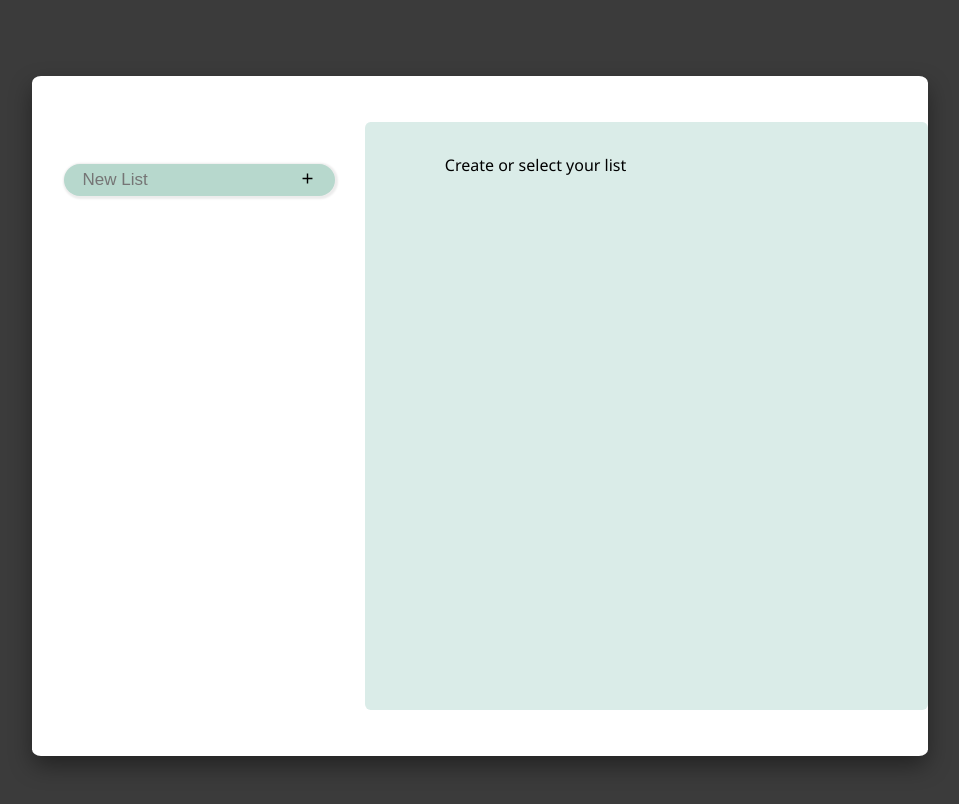
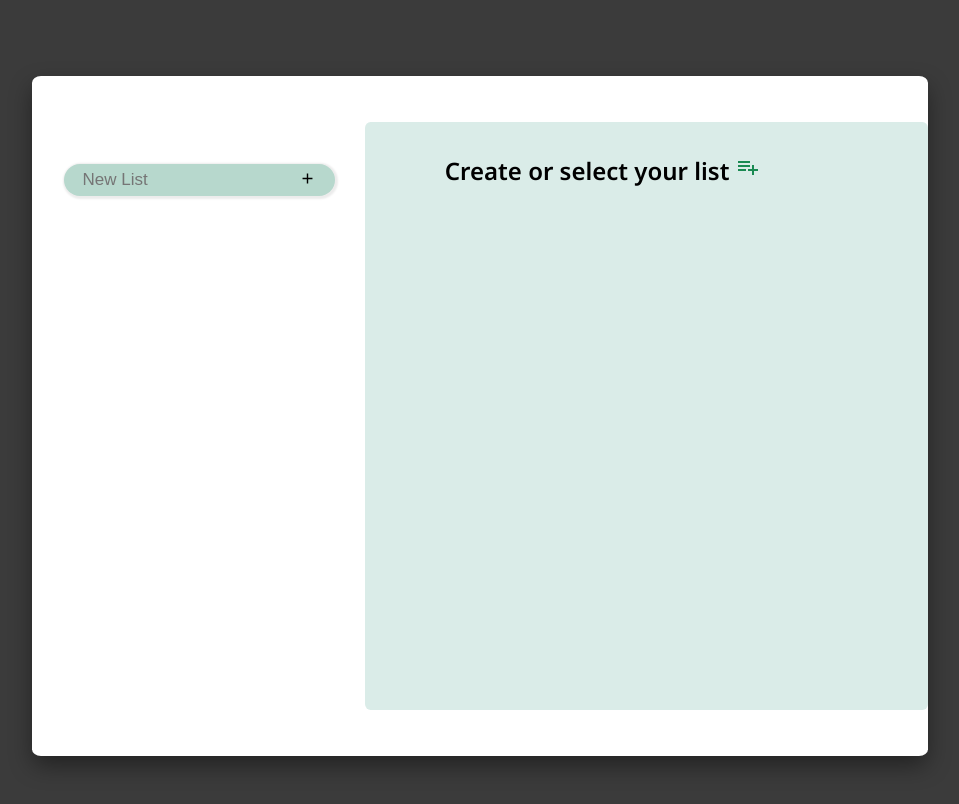
Before and after one commit to leonardoxavier01/to-do-app, a React (Create React App) app: page / in a window 1280 px wide. Shown: the top 804 px of the page, without its empty margins (160-1119 px from the left). Built offline with nearby package versions, Linux system fonts and the light colour scheme.

Commit message:
style: custom path/

```diff
--- a/src/App.jsx
+++ b/src/App.jsx
@@ -3,6 +3,7 @@ import { BrowserRouter as Router, Switch, Route } from "react-router-dom";
 import Lists from "./components/Lists";
 import ListPage from "./pages/ListPage";
 import './styles/App.css'
+import {CgPlayListAdd} from 'react-icons/cg'
 
 let localLists = [];
 let localTasks = [];
@@ -96,7 +97,7 @@ const App = () => {
                 </Route>
               ))}
               <Route path="/">
-                <p>Create or select your list</p>
+                <h1>Create or select your list <CgPlayListAdd color={"#1a8a52"}/></h1>
               </Route>
             </Switch>
           </div>
--- a/src/styles/App.css
+++ b/src/styles/App.css
@@ -40,6 +40,10 @@
     overflow: auto;
 }
 
+.list-page h1{
+    font-size: 1.5rem;
+}
+
 .container_form {
     background-color: rgb(183, 216, 205);
     width: 90%;
```
